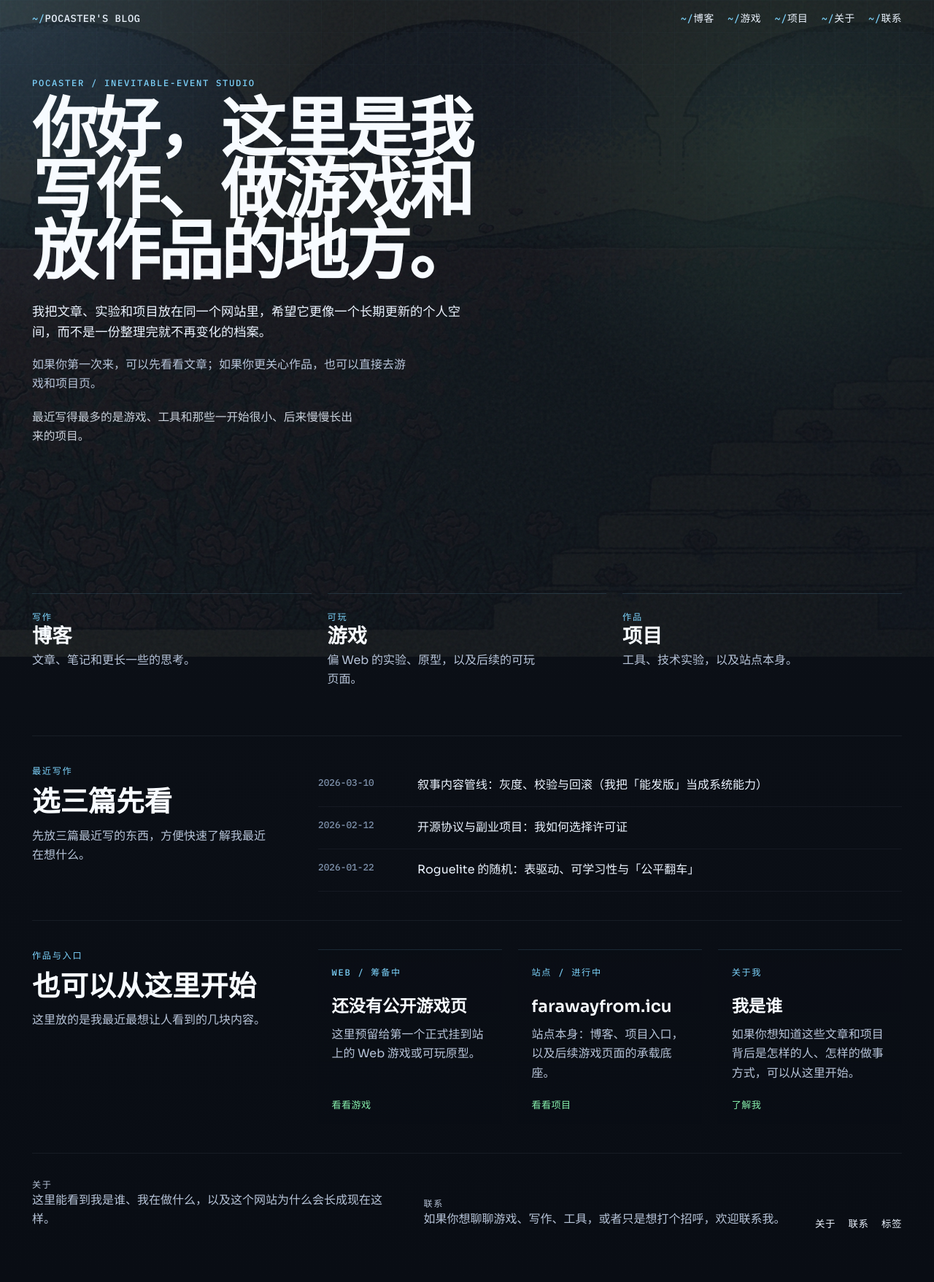
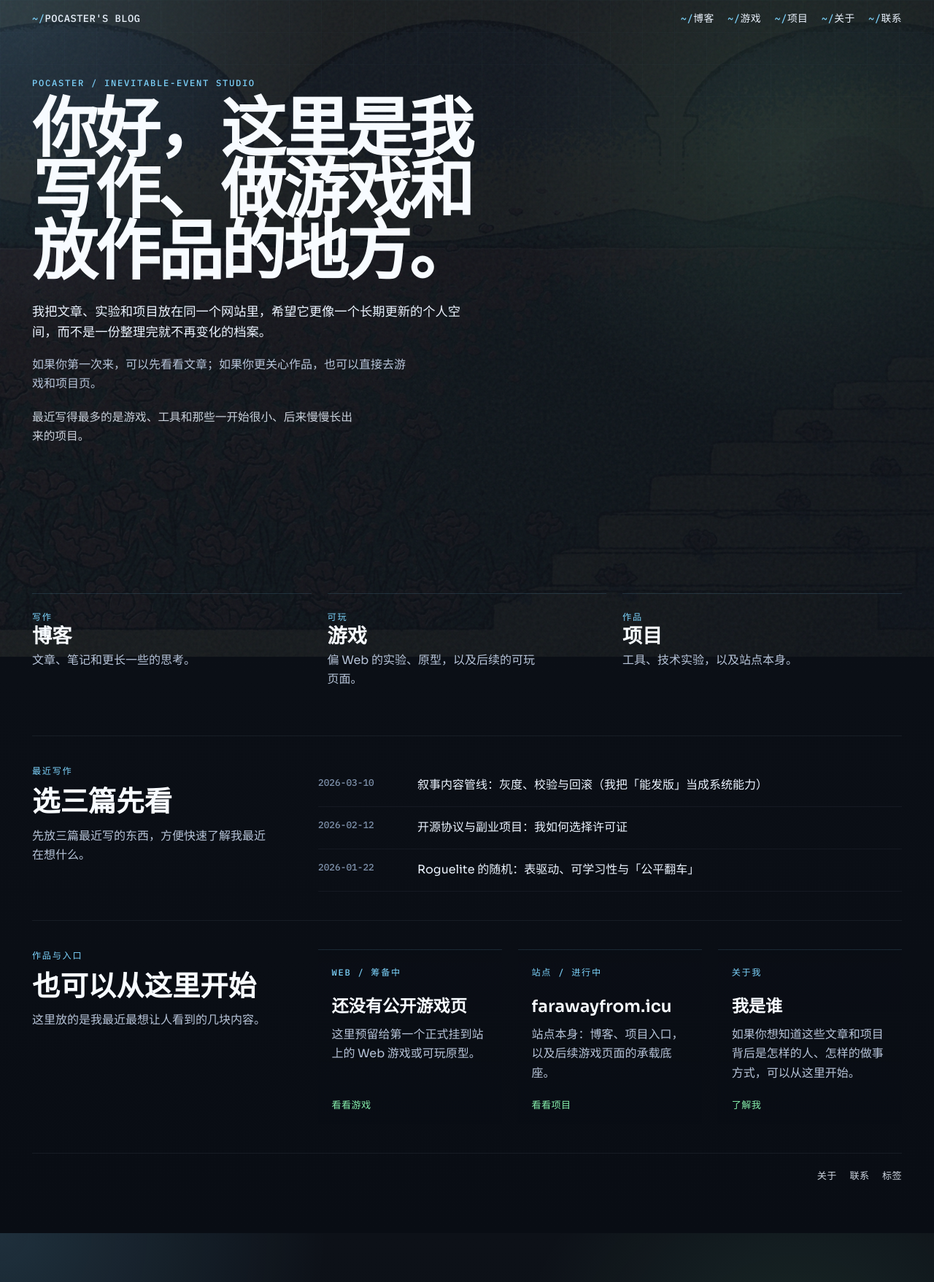
Before and after one commit to thedeathsheep/pocaster.github.io, a Jekyll site: the page built from index.html, in a window 1280 px wide. Shown: the whole page at 73% size. Built offline with Jekyll 4.4.1, drawn with Linux system fonts in a browser that asks for light colours; the list of posts is cut into pages by our own code.

Commit message:
fix: simplify home footer

```diff
--- a/_layouts/home.html
+++ b/_layouts/home.html
@@ -125,15 +125,7 @@ layout: null
       </div>
     </section>
 
-    <section class="creator-footer">
-      <div>
-        <p class="section-kicker">关于</p>
-        <p>{{ page.about_teaser | default: "这里能看到我是谁、我在做什么，以及这个网站为什么会长成现在这样。" }}</p>
-      </div>
-      <div>
-        <p class="section-kicker">联系</p>
-        <p>{{ page.contact_teaser | default: "如果你想聊聊游戏、写作、工具，或者只是想打个招呼，欢迎联系我。" }}</p>
-      </div>
+    <section class="creator-footer" aria-label="页脚导航">
       <div class="footer-actions">
         <a href="{{ '/about/' | relative_url }}">关于</a>
         <a href="{{ '/contact/' | relative_url }}">联系</a>
--- a/assets/css/terminal-home.css
+++ b/assets/css/terminal-home.css
@@ -309,35 +309,31 @@ body.terminal-home {
 }
 
 .creator-footer {
-  display: grid;
-  grid-template-columns: minmax(0, 1.2fr) minmax(0, 1.2fr) auto;
-  gap: 1.25rem 2rem;
-  align-items: end;
-  padding-top: 2.1rem;
+  display: flex;
+  justify-content: flex-end;
+  align-items: center;
+  padding-top: 1.5rem;
   border-top: 1px solid rgba(148, 163, 184, 0.1);
-}
-
-.creator-footer p {
-  margin: 0;
-  color: var(--home-muted);
 }
 
 .footer-actions {
   display: flex;
   flex-wrap: wrap;
   justify-content: flex-end;
-  gap: 1rem 1.1rem;
+  gap: 0.95rem 1.1rem;
 }
 
 .footer-actions a {
   color: var(--home-text);
-  font: 500 0.84rem/1 var(--font-mono);
-  letter-spacing: 0.04em;
+  font: 500 0.82rem/1 var(--font-mono);
+  letter-spacing: 0.03em;
   text-decoration: none;
+  opacity: 0.88;
 }
 
 .footer-actions a:hover {
   color: var(--home-accent);
+  opacity: 1;
 }
 
 @keyframes rise-in {
```
